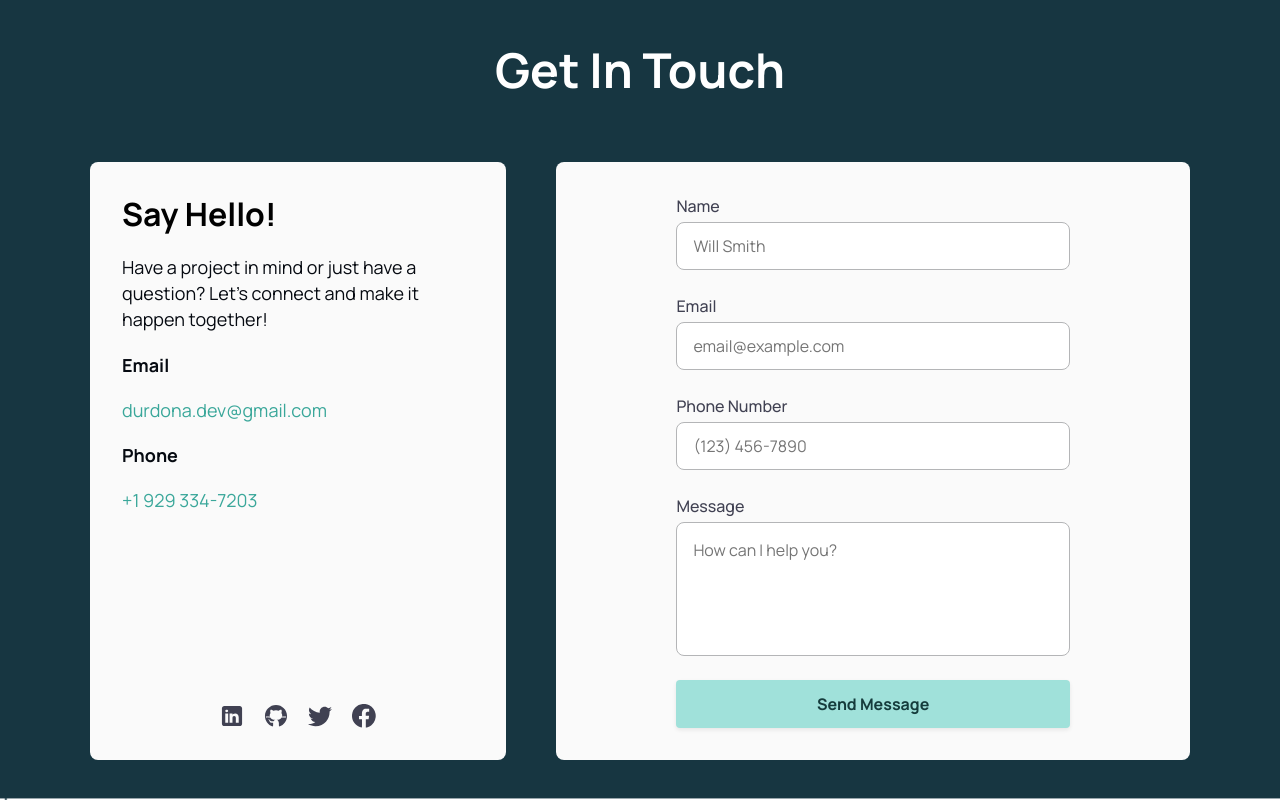
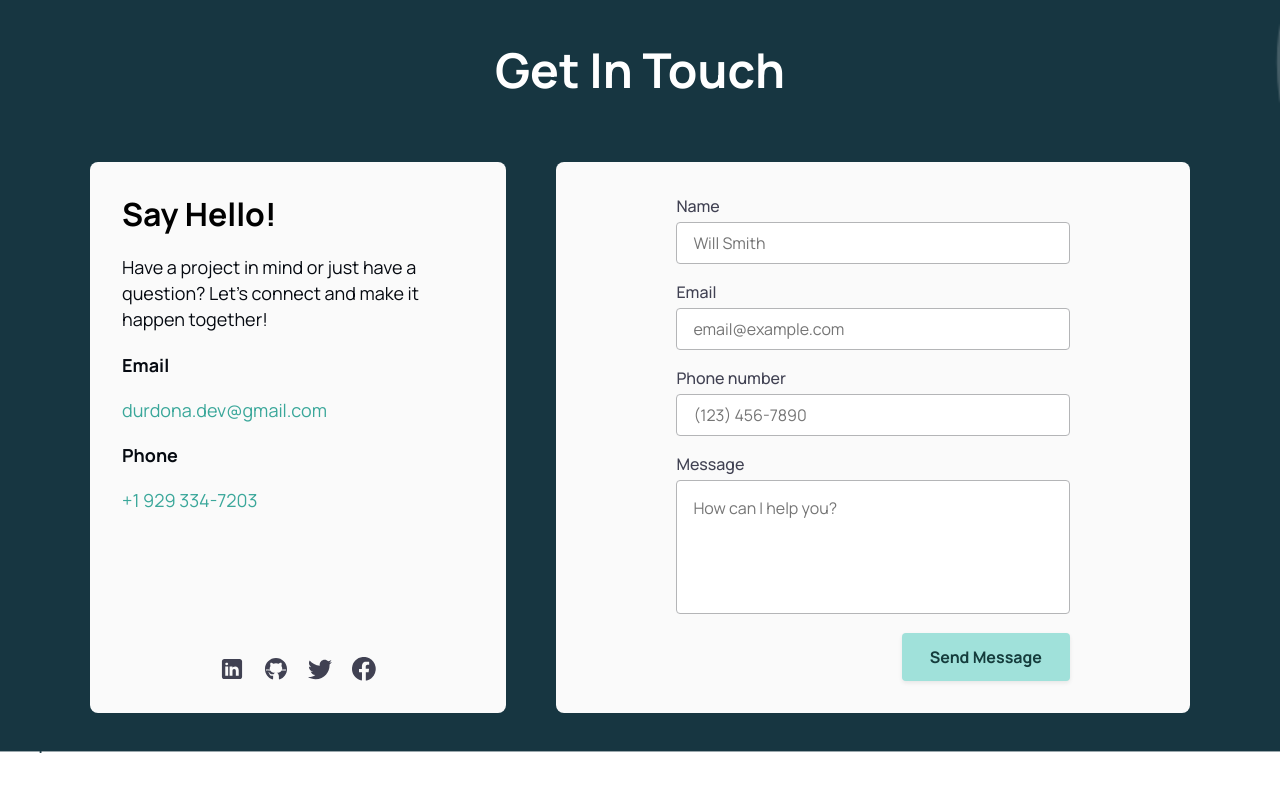
Before and after one commit to durdonadev/personal-portfolio, a React (Create React App) app: page / in a window 1280 px wide. Shown: the part 4428-5228 px from the top of the page. After the commit the page ends 5181 px from the top, so only its background shows below. Built offline with nearby package versions, Linux system fonts and the light colour scheme.

Commit message:
Implement sending message

```diff
--- a/package.json
+++ b/package.json
@@ -12,7 +12,9 @@
         "@types/react": "^18.2.61",
         "@types/react-dom": "^18.2.19",
         "aos": "^2.3.4",
+        "axios": "^1.6.8",
         "dotenv": "^16.4.5",
+        "emailjs-com": "^3.2.0",
         "react": "^18.2.0",
         "react-dom": "^18.2.0",
         "react-hook-form": "^7.51.1",
--- a/src/design-system/Input/Input.tsx
+++ b/src/design-system/Input/Input.tsx
@@ -42,7 +42,7 @@ const Input: React.FC<InputProps> = (props) => {
             | React.ChangeEvent<HTMLTextAreaElement>
             | React.ChangeEvent<HTMLInputElement>
     ) => {
-        onChange(e.target.value);
+        onChange && onChange(e.target.value);
     };
 
     return (
--- a/src/design-system/Input/types.ts
+++ b/src/design-system/Input/types.ts
@@ -15,7 +15,7 @@ export type InputProps = {
     hintMessage?: string;
     labelText?: string;
 
-    onChange: (value: string) => void;
-    value: string;
+    onChange?: (value: string) => void;
+    value?: string;
     name?: string;
 };
--- a/src/pages/components/FileViewer.tsx
+++ b/src/pages/components/FileViewer.tsx
@@ -1,16 +1,11 @@
 import React from "react";
 import { Button } from "../../design-system";
 
-interface Props {}
+const FileViewer: React.FC = () => {
+    const openFile = () => {
+        window.open(process.env.PUBLIC_URL + "/resume.pdf", "_blank");
+    };
 
-interface State {}
-
-class FileViewer extends React.Component<Props, State> {
-    openFile() {
-        window.open(process.env.PUBLIC_URL + "/resume.pdf", "_blank");
-    }
-
-    render() {
     return (
         <div>
             <Button
@@ -18,13 +13,12 @@ class FileViewer extends React.Component<Props, State> {
                 shape="rounded"
                 color="secondary"
                 variant="outlined"
-                    onClick={this.openFile}
+                onClick={openFile}
             >
                 Download CV
             </Button>
         </div>
     );
-    }
-}
+};
 
 export default FileViewer;
--- /dev/null
+++ b/src/pages/home/sections/contact/Contact.css
@@ -0,0 +1,38 @@
+.input {
+    outline: none !important;
+    height: 4.2rem;
+    border: 0.15rem solid var(--jaguar-100);
+    border-radius: var(--border-radius-4);
+    padding: 0 var(--space-16);
+    font-family: inherit;
+    font-size: var(--font-size-16);
+    color: var(--jaguar-900);
+    width: 100%;
+    transition: all 0.3s;
+    margin-top: 0.4rem;
+    margin-bottom: 1.6rem;
+}
+
+input::placeholder,
+:-ms-input-placeholder {
+    color: var(--jaguar-400);
+}
+
+.input:hover:not(.input-error, :disabled) {
+    border: 0.15rem solid #a9e4dd;
+}
+
+.input:focus:not(.input-error) {
+    border: 0.15rem solid #a0e1da;
+}
+
+.input-error {
+    border: 0.15rem solid var(--red-orange-500);
+}
+
+.input-textarea {
+    resize: none;
+    padding-top: var(--space-16);
+    padding-bottom: var(--space-16);
+    height: 13.4rem;
+}
--- a/src/pages/home/sections/contact/Contact.tsx
+++ b/src/pages/home/sections/contact/Contact.tsx
@@ -1,9 +1,11 @@
 import styled from "styled-components";
-import { Button, Input, Typography } from "../../../../design-system";
+import { Button, Typography } from "../../../../design-system";
 import { Container } from "../../../components";
 import IconLink from "../../../components/IconLink";
 import { useRef, useState } from "react";
 import emailjs from "@emailjs/browser";
+
+import "./Contact.css";
 
 const BaseContainer = styled(Container)`
     padding-top: var(--space-100);
@@ -72,93 +74,62 @@ const ContactForm = styled.form`
     background-color: var(--color-gray-100);
     border-radius: var(--border-radius-8);
 
-    > *:not(:last-child) {
-        margin-bottom: var(--space-24);
-    }
-
     @media (max-width: 57em) {
         //912
         width: 100%;
     }
+
+    @media (max-width: 44em) {
+        //704
+        padding: var(--space-32) var(--space-80);
+    }
+
+    @media (max-width: 38em) {
+        //608
+        padding: var(--space-32) var(--space-50);
+    }
+
+    @media (max-width: 32em) {
+        //512
+        padding: var(--space-32);
+    }
 `;
 
 const StyledButton = styled(Button)`
-    margin: 0 auto;
+    margin-left: auto;
+
+    @media (max-width: 32em) {
+        //512
+        width: 100%;
+    }
+`;
+const StyledLabel = styled.label`
+    font-size: var(--font-size-16);
+    line-height: var(--line-height-24);
+    color: var(--jaguar-500);
+    font-weight: var(--font-weight-500);
 `;
 
 const Contact = () => {
-    const [name, setName] = useState("");
-    const [email, setEmail] = useState("");
-    const [tel, setTel] = useState("");
-    const [message, setMessage] = useState("");
-    const [isFormSubmitting, setIsFormSubmitting] = useState(false);
-    const [isError, setIsError] = useState<boolean>(false);
-
-    const handleOnChangeName = (value: string) => {
-        setName(value);
-    };
-    const handleOnChangeEmail = (value: string) => {
-        setEmail(value);
-    };
-    const handleOnChangeTel = (value: string) => {
-        setTel(value);
-    };
-    const handleOnChangeMessage = (value: string) => {
-        setMessage(value);
-    };
-
-    const isFormSubmittable = name && email && tel && message;
-
     const form = useRef<HTMLFormElement | null>(null);
 
-    const sendEmail = async (e: React.FormEvent<HTMLFormElement>) => {
+    const sendEmail = (e: React.FormEvent<HTMLFormElement>) => {
         e.preventDefault();
-        console.log(email, name, tel, message);
 
         if (form.current) {
-            setIsFormSubmitting(true);
-
-            const formData = new FormData(form.current);
-            const data: Record<string, string> = {
-                name,
-                email,
-                tel,
-                message
-            };
-
-            formData.set("user_name", name);
-            formData.set("user_email", email);
-            formData.set("user_tel", tel);
-            formData.set("message", message);
-
-            formData.forEach((value, key) => {
-                if (value instanceof File) {
-                } else {
-                    data[key] = value as string;
-                }
-            });
-
-            try {
-                await emailjs.sendForm(
-                    "service_67toclm",
-                    "template_6vyt8o9",
-                    form.current,
-                    {
-                        publicKey: "WM3lpTR-yY047TINO"
+            emailjs
+                .sendForm("service_67toclm", "template_6vyt8o9", form.current, {
+                    publicKey: "WM3lpTR-yY047TINO"
+                })
+                .then(
+                    (response) => {
+                        console.log(response);
+                        console.log("SUCCESS!", response);
+                    },
+                    (error) => {
+                        console.error("FAILED...", error);
                     }
                 );
-                setIsFormSubmitting(false);
-                setName("");
-                setEmail("");
-                setTel("");
-                setMessage("");
-
-                console.log("Email sent successfully!");
-            } catch (error) {
-                setIsFormSubmitting(false);
-
-                console.error("Error sending email:", error);
-            }
         }
     };
 
@@ -204,64 +175,40 @@ const Contact = () => {
                         <IconLink href={facebookLink} iconName="facebook" />
                     </SocialMedia>
                 </ContactInfoWrapper>
+
                 <ContactForm ref={form} onSubmit={sendEmail}>
-                    {/* <form ref={form} onSubmit={sendEmail}>
-                    <label>Name</label>
-                    <input type="text" name="user_name" />
-                    <label>Email</label>
-                    <input type="email" name="user_email" />
-                    <label>Message</label>
-                    <textarea name="message" />
-                    <input type="submit" value="Send" />
-                    </form> */}
-                    <Input
+                    <StyledLabel>Name</StyledLabel>
+                    <input
+                        className="input"
+                        required
+                        type="text"
                         name="user_name"
-                        labelText="Name"
-                        type="text"
                         placeholder="Will Smith"
-                        shape="rounded"
-                        size="lg"
-                        value={name}
-                        onChange={handleOnChangeName}
                     />
-
-                    <Input
+                    <StyledLabel>Email</StyledLabel>
+                    <input
+                        className="input"
+                        required
+                        type="email"
                         name="user_email"
-                        labelText="Email"
-                        type="email"
                         placeholder="email@example.com"
-                        shape="rounded"
-                        size="lg"
-                        value={email}
-                        onChange={handleOnChangeEmail}
                     />
-                    <Input
+                    <StyledLabel>Phone number</StyledLabel>
+                    <input
+                        className="input"
+                        required
+                        type="tel"
                         name="user_tel"
-                        labelText="Phone Number"
-                        type="tel"
                         placeholder="(123) 456-7890"
-                        shape="rounded"
-                        size="lg"
-                        value={tel}
-                        onChange={handleOnChangeTel}
                     />
-                    <Input
+                    <StyledLabel>Message</StyledLabel>
+                    <textarea
+                        className="input input-textarea"
+                        placeholder="How can I help you?"
                         name="message"
-                        labelText="Message"
-                        type="textarea"
-                        placeholder="How can I help you?"
-                        shape="rounded"
-                        size="lg"
-                        value={message}
-                        onChange={handleOnChangeMessage}
+                        required
                     />
-                    <StyledButton
-                        color="primary"
-                        size="lg"
-                        shape="rounded"
-                        fullWidth
-                        // disabled={isFormSubmitting || !isFormSubmittable}
-                    >
+                    <StyledButton color="primary" size="lg" shape="rounded">
                         Send Message
                     </StyledButton>
                 </ContactForm>
```
Also changed, not shown: src/pages/home/sections/contact/Form.tsx (added, +145 -0 lines), 1 other file (tests, documents, lock files or other folders). Lines whose indentation alone changed are shown as unchanged.
